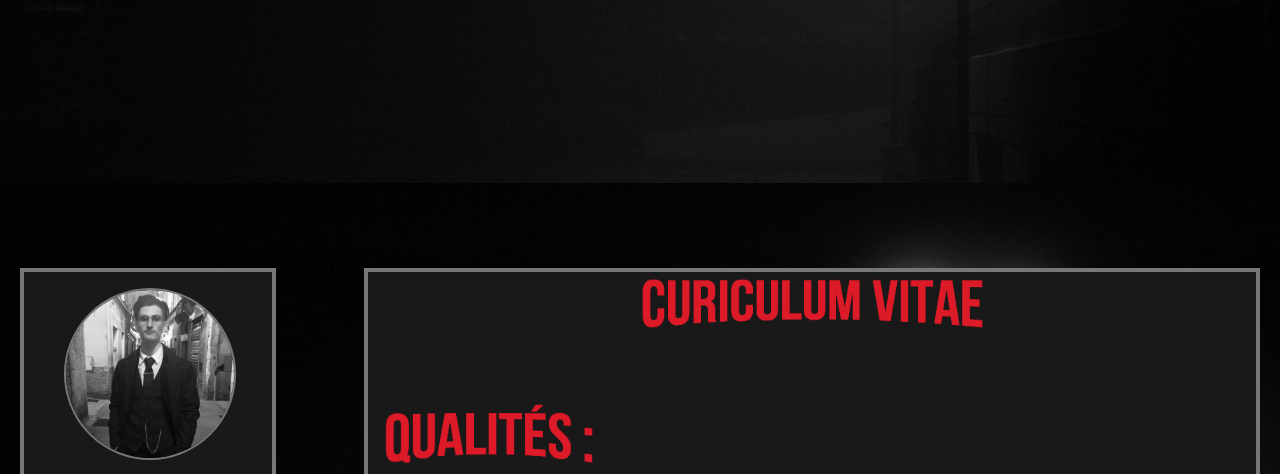
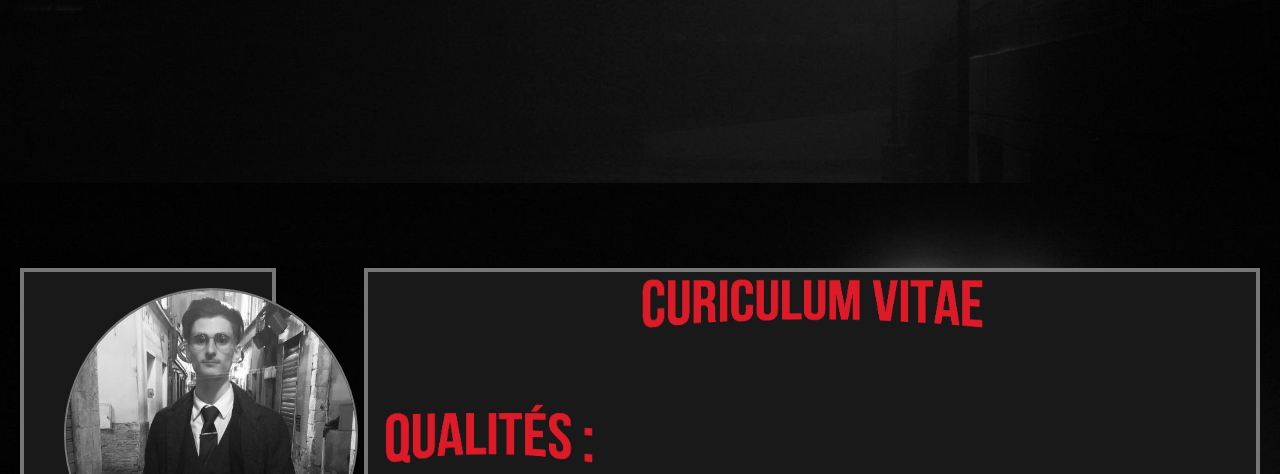
Before and after one commit to Svenja-IX/CV-WIP, a plain HTML site: page index.html in a window 1280 px wide. Shown: the part 617-1091 px from the top of the page. Drawn offline with Linux system fonts and the light colour scheme.

Commit message:
Fix pdp size

```diff
--- a/StyleSheet/style.css
+++ b/StyleSheet/style.css
@@ -209,7 +209,7 @@ figure li {
     width: 450px;
 }
 figure img {
-    width: 100%;
+    width: 290px;
     height: auto;
     border-radius: 50%;
     border: solid #777 2px;
```
